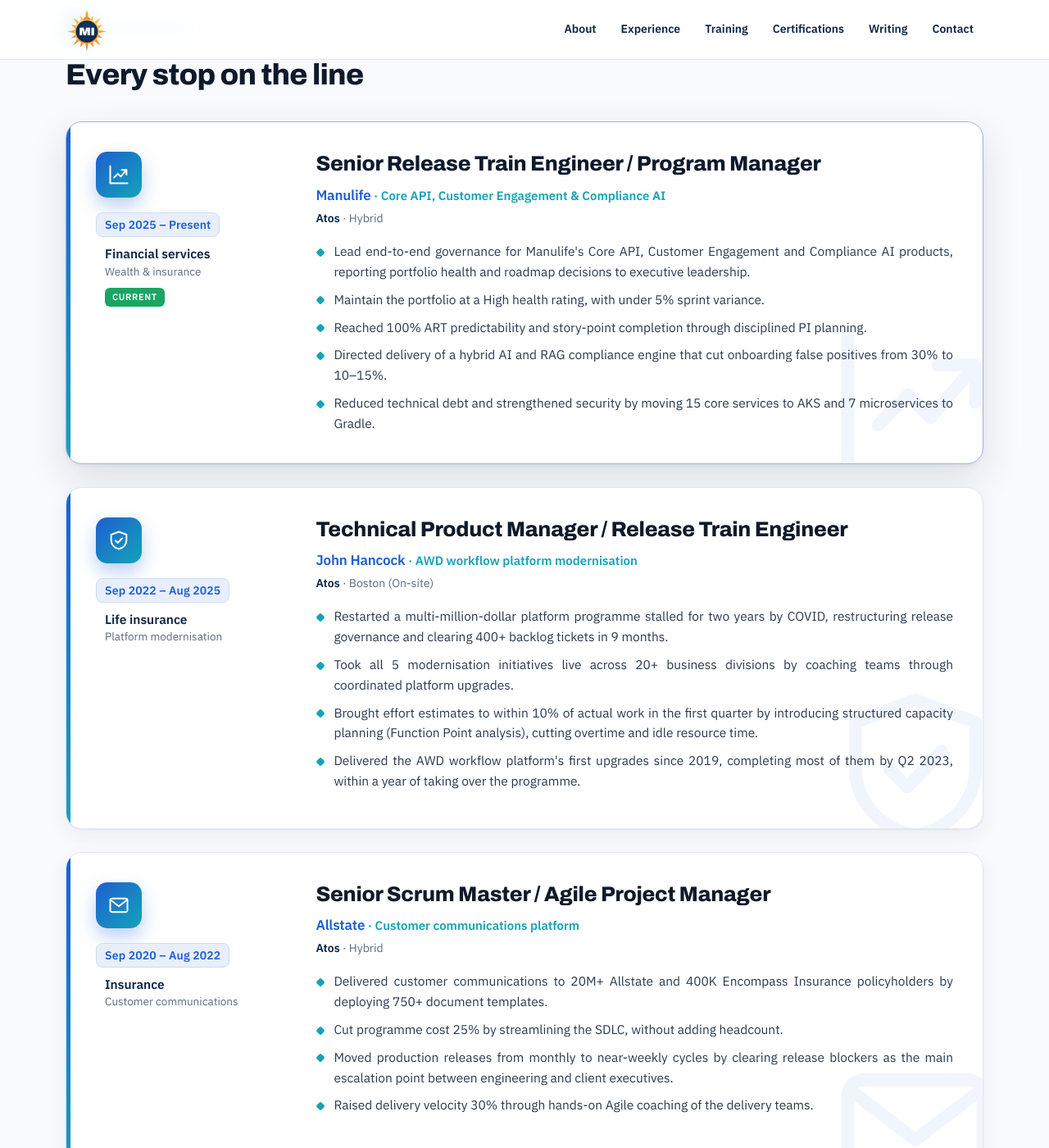
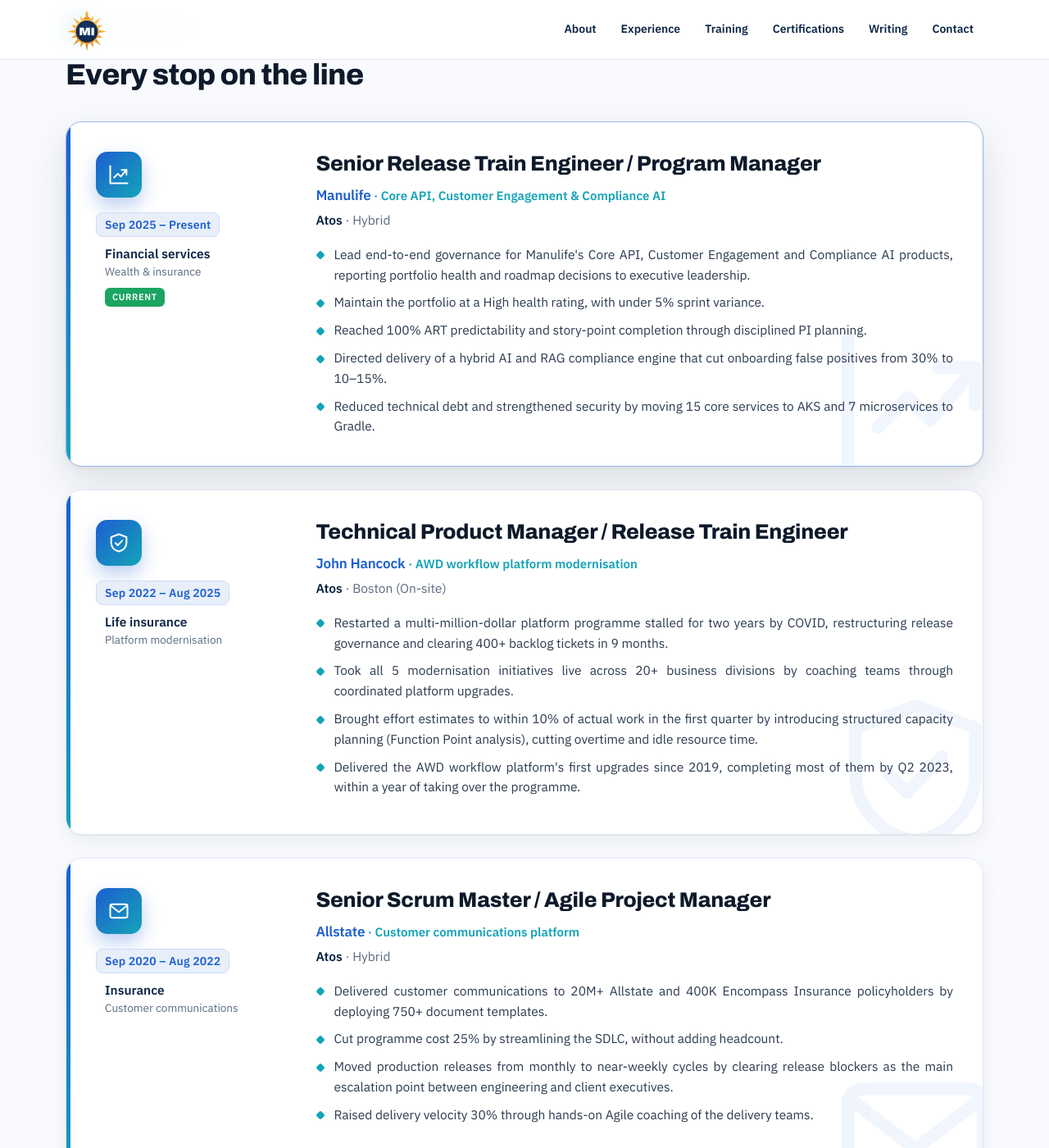
Before and after one commit to Madhan-I/Madhan-I.github.io, a Jekyll site: the page built from index.html, in a window 1280 px wide and 1400 px high, scrolled down 1939 px. Shown: the whole window at 82% size. Built offline with Jekyll 4.4.1, drawn with Linux system fonts in a browser that asks for light colours.

Commit message:
Enlarge employer line on job cards
Co-Authored-By: Claude Opus 5.5 <noreply@anthropic.com>
Claude-Session: https://claude.ai/code/session_01MFRrTt7LBDdX57m85KHNGp

```diff
--- a/assets/css/style.css
+++ b/assets/css/style.css
@@ -465,5 +465,5 @@ nav .wrap { padding-block: 10px; }
 .org .proj { color: var(--brand-2); font-weight: 600; }
 @media (max-width: 760px) { .org .proj { display: block; margin-top: 2px; } .org .proj .sep { display: none; } }
 .org.has-client .client { color: var(--brand); font-size: 17px; font-weight: 800; letter-spacing: -0.01em; }
-.org.has-client .via { display: block; margin-top: 3px; font-size: 14px; color: var(--muted); }
+.org.has-client .via { display: block; margin-top: 4px; font-size: 15.5px; color: var(--muted); }
 .org.has-client .via .emp { color: var(--navy); font-weight: 700; }
```
